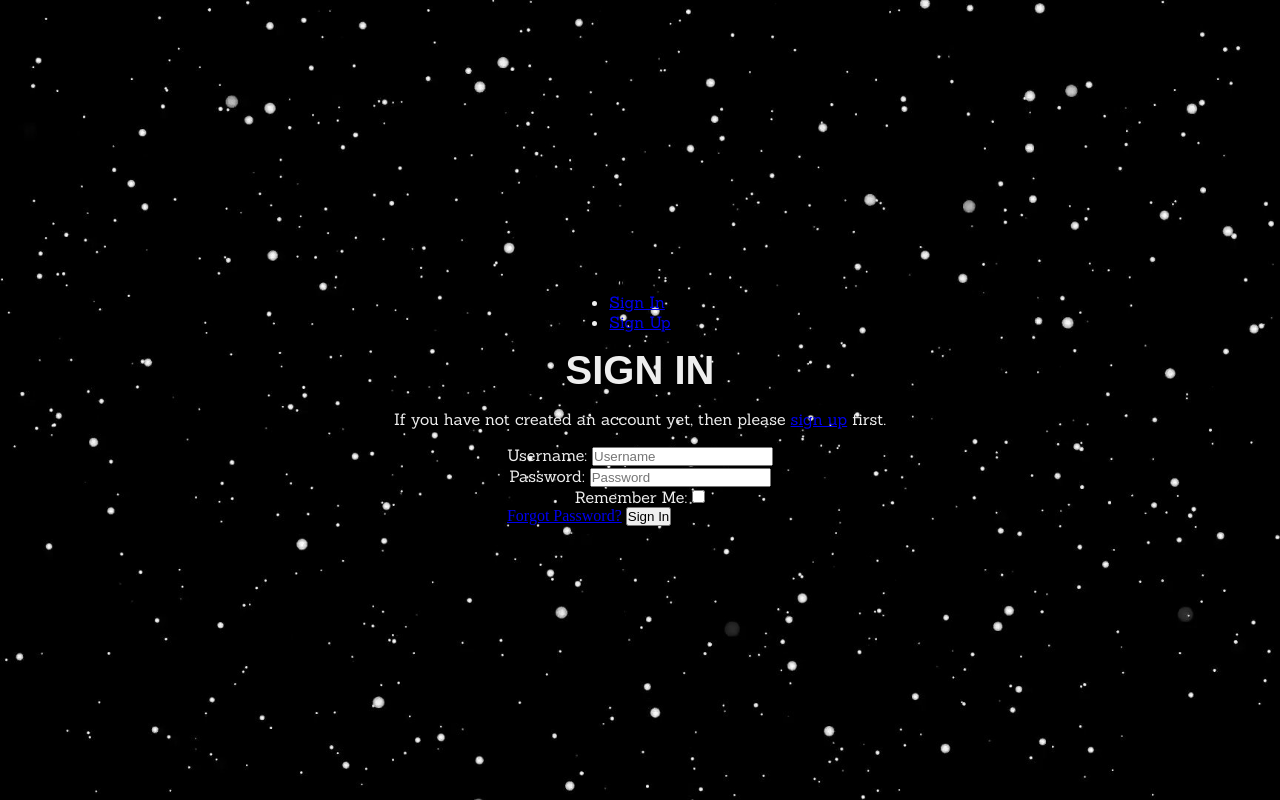
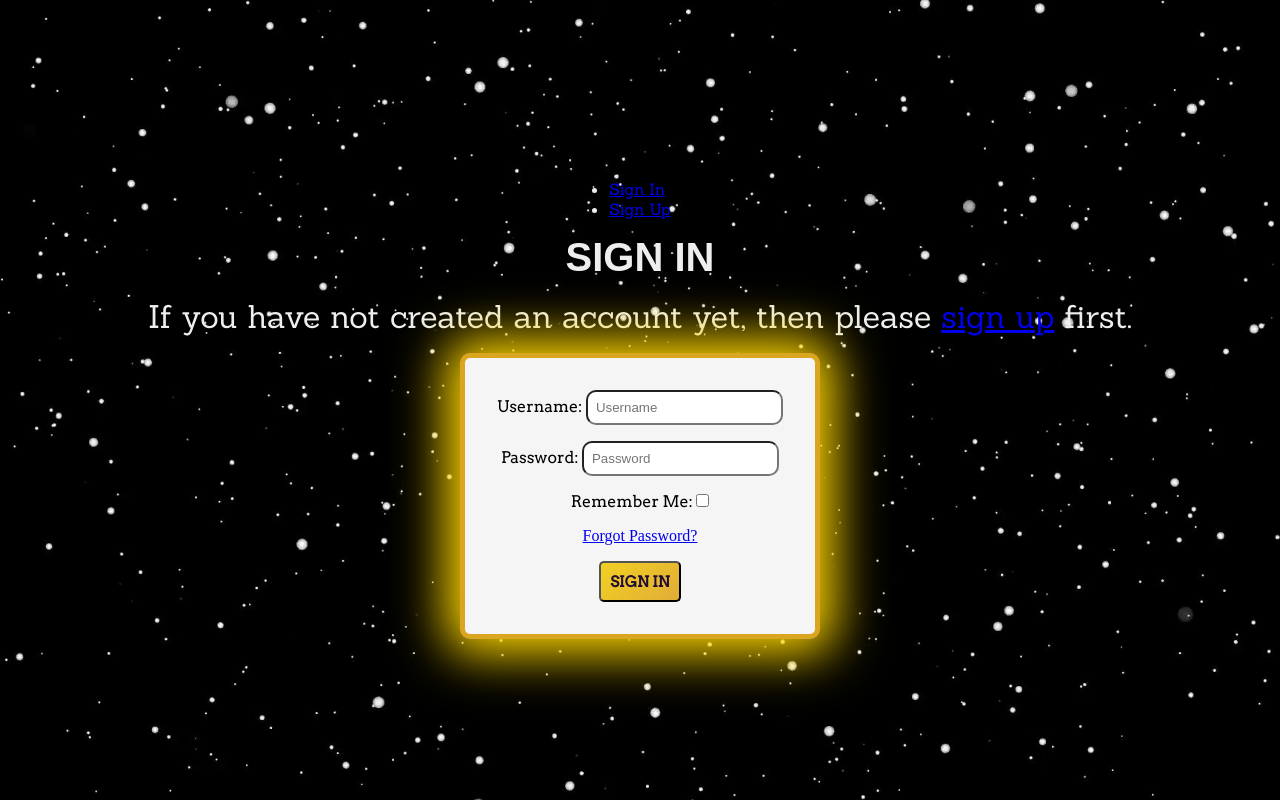
Before and after one commit to Joao4569/sith_ly_the_best, a Django app: page /accounts/login/ in a window 1280 px wide. Run offline with Django 4.2, Linux system fonts and the light colour scheme; some libraries are stand-ins or nearby versions; some web fonts are replaced.

Commit message:
added basic form styling

```diff
--- a/static/css/styles.css
+++ b/static/css/styles.css
@@ -5,6 +5,21 @@
     box-sizing: border-box;
     padding: 0;
     margin: 0;
+}
+
+
+
+
+button {
+    width: fit-content;
+    padding: 0.6rem;
+    color: #210D32;
+    border-radius: 5px;
+    font-family: 'Arvo', sans-serif;
+    font-size: 15px;
+    text-transform: uppercase;
+    background: linear-gradient(315deg, #e1ad38, #F2D022);
+    font-weight: bold;
 }
 
 body {
@@ -38,7 +53,8 @@ h2 {
     text-align: center;
 }
 
-p, li {
+p,
+li {
     font-family: 'Sanchez', sans-serif;
     color: #eeeeee;
     text-align: center;
@@ -53,11 +69,14 @@ li {
     gap: 1rem;
 }
 
-.play, .nav-btn {
+.play,
+.nav-btn {
     text-decoration: none;
 }
 
-.btn, .play, .nav-btn {
+.btn,
+.play,
+.nav-btn {
     width: fit-content;
     padding: 0.6rem;
     color: #210D32;
@@ -69,7 +88,9 @@ li {
     font-weight: bold;
 }
 
-.btn:hover, .play:hover, .nav-btn:hover {
+.btn:hover,
+.play:hover,
+.nav-btn:hover {
     cursor: pointer;
     box-shadow: 0 0.5rem 1.4rem 0 #eeba1d;
     transform: translateY(-0.1rem);
@@ -82,9 +103,11 @@ li {
     max-width: 800px;
 }
 
-.wrapper, .container {
-    display: flex; /* added this line */
-    background-color: rgba(1,1,1,0.7);
+.wrapper,
+.container {
+    display: flex;
+    /* added this line */
+    background-color: rgba(1, 1, 1, 0.7);
     justify-content: center;
     align-items: center;
     height: fit-content;
@@ -92,7 +115,7 @@ li {
     width: 100%;
     border-radius: 10px;
     padding: 2vh 2vw;
-    border: 7px solid rgba(242,208,34,0.9);
+    border: 7px solid rgba(242, 208, 34, 0.9);
 }
 
 .wrapper {
@@ -187,3 +210,41 @@ li {
     transform: rotateY(180deg);
     background: red;
 }
+
+
+
+/* LOGIN IN STYLING */
+
+
+.sign-in-headline {
+    font-size: xx-large;
+
+}
+
+.login,
+.signup {
+    display: flex;
+    flex-direction: column;
+    justify-content: center;
+    align-items: center;
+    background-color: whitesmoke;
+    border: 5px solid goldenrod;
+    padding: 2rem;
+    color: black;
+    gap: 1rem;
+    border-radius: 10px;
+    box-shadow: 0 0 50px 15px gold;
+}
+
+.login p,
+.signup p {
+    color: black;
+    font-family: 'Arvo', sans-serif;
+
+}
+
+.login input,
+.signup input {
+    padding: .5rem;
+    border-radius: 10px
+}
--- a/templates/allauth/account/login.html
+++ b/templates/allauth/account/login.html
@@ -13,8 +13,8 @@
 
 {% if socialaccount_providers %}
 <p>{% blocktrans with site.name as site_name %}Please sign in with one
-of your existing third party accounts. Or, <a href="{{ signup_url }}">sign up</a>
-for a {{ site_name }} account and sign in below:{% endblocktrans %}</p>
+  of your existing third party accounts. Or, <a href="{{ signup_url }}">sign up</a>
+  for a {{ site_name }} account and sign in below:{% endblocktrans %}</p>
 
 <div class="socialaccount_ballot">
 
@@ -29,8 +29,8 @@ for a {{ site_name }} account and sign in below:{% endblocktrans %}</p>
 {% include "socialaccount/snippets/login_extra.html" %}
 
 {% else %}
-<p>{% blocktrans %}If you have not created an account yet, then please
-<a href="{{ signup_url }}">sign up</a> first.{% endblocktrans %}</p>
+<p class="sign-in-headline">{% blocktrans %}If you have not created an account yet, then please
+  <a href="{{ signup_url }}">sign up</a> first.{% endblocktrans %}</p>
 {% endif %}
 
 <form class="login" method="POST" action="{% url 'account_login' %}">
```
